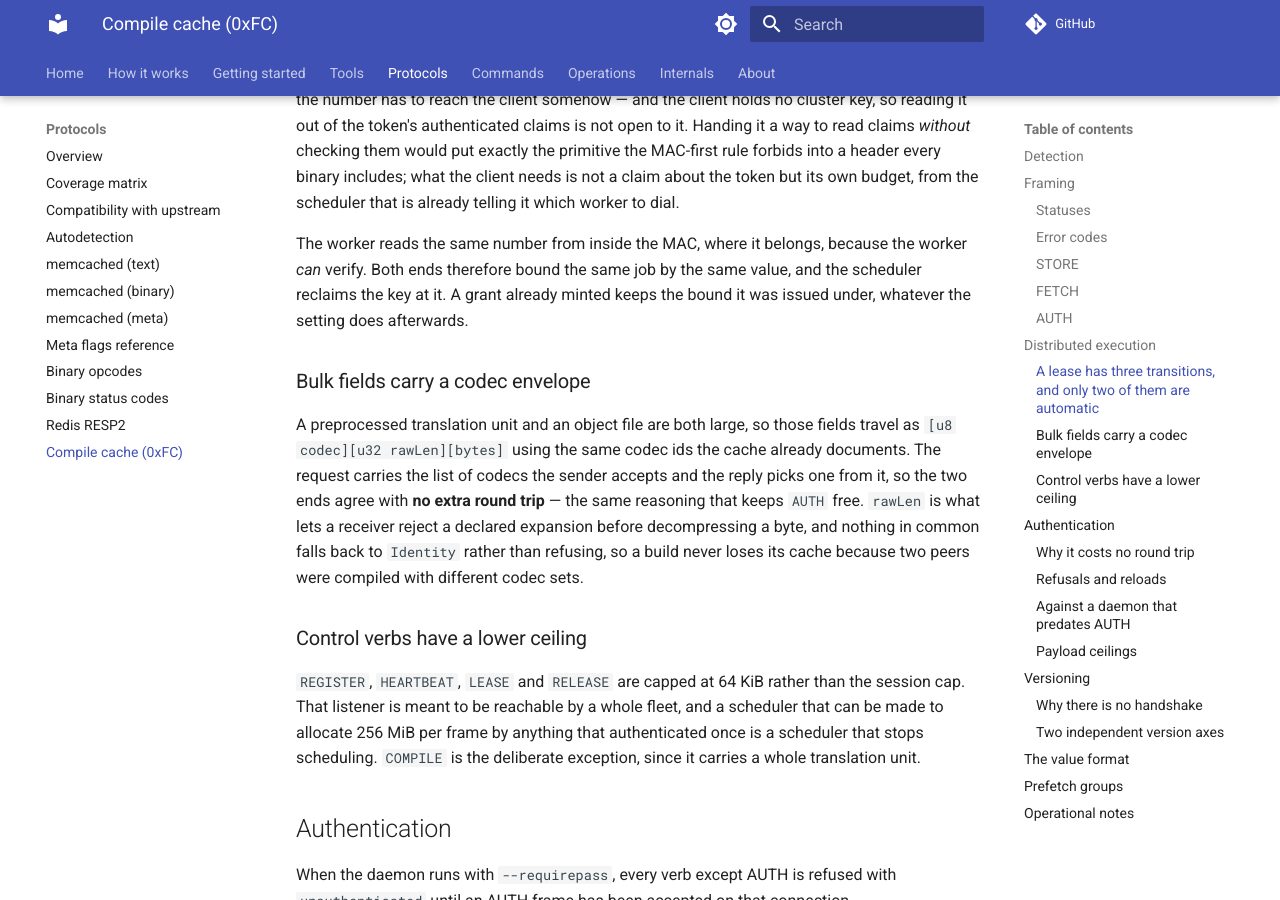
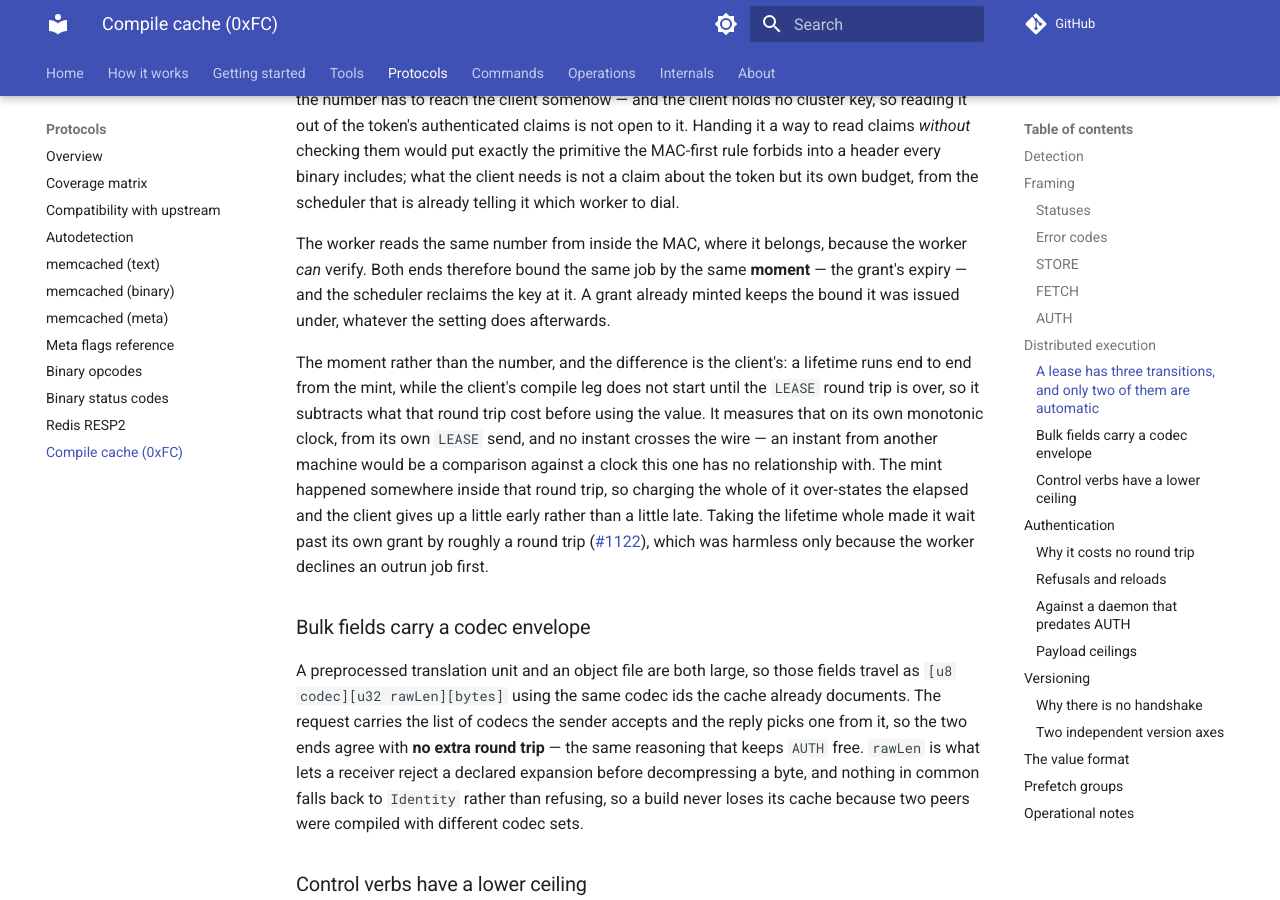
Before and after one commit to LASTRADA-Software/fastcached, an MkDocs documentation site: the page built from docs/protocols/compile-cache.md, in a window 1280 px wide and 900 px high, scrolled down 8741 px. Built offline with MkDocs 1.6.1 and Material for MkDocs 9.7.7, drawn with Linux system fonts in a browser that asks for light colours; comment, search, counter and statistics services are not loaded.

Commit message:
docs(compile-cache): the two ends bound a job by the same MOMENT, not the same number
Follows the #1122 commit in this branch and belongs with it. That change made the
client subtract the `LEASE` round trip from the granted lifetime before using it, so
the wire document's *"Both ends therefore bound the same job by the same value"*
stopped being true the moment it landed -- and a sentence a change falsifies is worse
left standing than never written, because this is the page somebody reads when a
dispatch times out.

They still bound the same MOMENT, which is what the paragraph was really claiming and
is the more useful statement: the grant's expiry. The client reaches it by subtracting
what the round trip cost, measured on its own monotonic clock from its own `LEASE`
send, with no instant crossing the wire -- and the paragraph now says why that
subtraction over-states rather than under-states, so a reader can see the error
direction without opening `Dispatch.hpp`.

Signed-off-by: Christian Parpart <christian@parpart.family>

```diff
--- a/docs/protocols/compile-cache.md
+++ b/docs/protocols/compile-cache.md
@@ -307,9 +307,21 @@ includes; what the client needs is not a claim about the token but its own budge
 from the scheduler that is already telling it which worker to dial.
 
 The worker reads the same number from inside the MAC, where it belongs, because the
-worker *can* verify. Both ends therefore bound the same job by the same value, and
-the scheduler reclaims the key at it. A grant already minted keeps the bound it was
-issued under, whatever the setting does afterwards.
+worker *can* verify. Both ends therefore bound the same job by the same **moment** —
+the grant's expiry — and the scheduler reclaims the key at it. A grant already minted
+keeps the bound it was issued under, whatever the setting does afterwards.
+
+The moment rather than the number, and the difference is the client's: a lifetime runs
+end to end from the mint, while the client's compile leg does not start until the
+`LEASE` round trip is over, so it subtracts what that round trip cost before using the
+value. It measures that on its own monotonic clock, from its own `LEASE` send, and no
+instant crosses the wire — an instant from another machine would be a comparison
+against a clock this one has no relationship with. The mint happened somewhere inside
+that round trip, so charging the whole of it over-states the elapsed and the client
+gives up a little early rather than a little late. Taking the lifetime whole made it
+wait past its own grant by roughly a round trip
+([#1122](https://github.com/LASTRADA-Software/fastcached/issues/1122)), which was
+harmless only because the worker declines an outrun job first.
 
 ### Bulk fields carry a codec envelope
 
```
